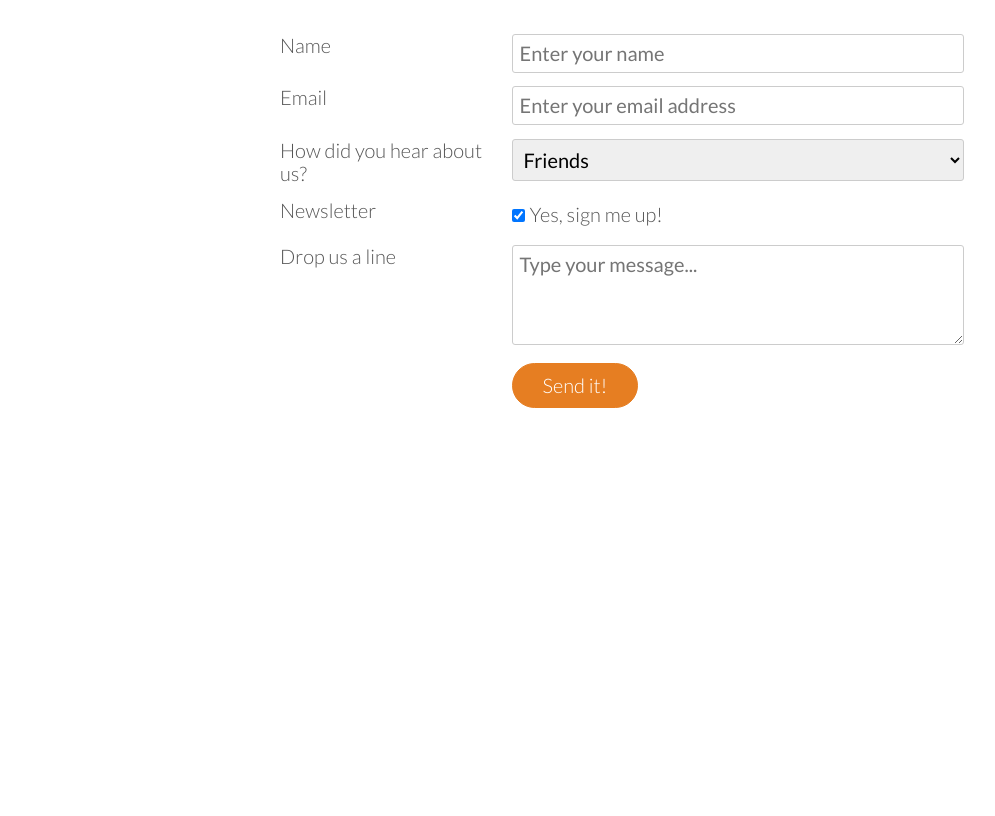
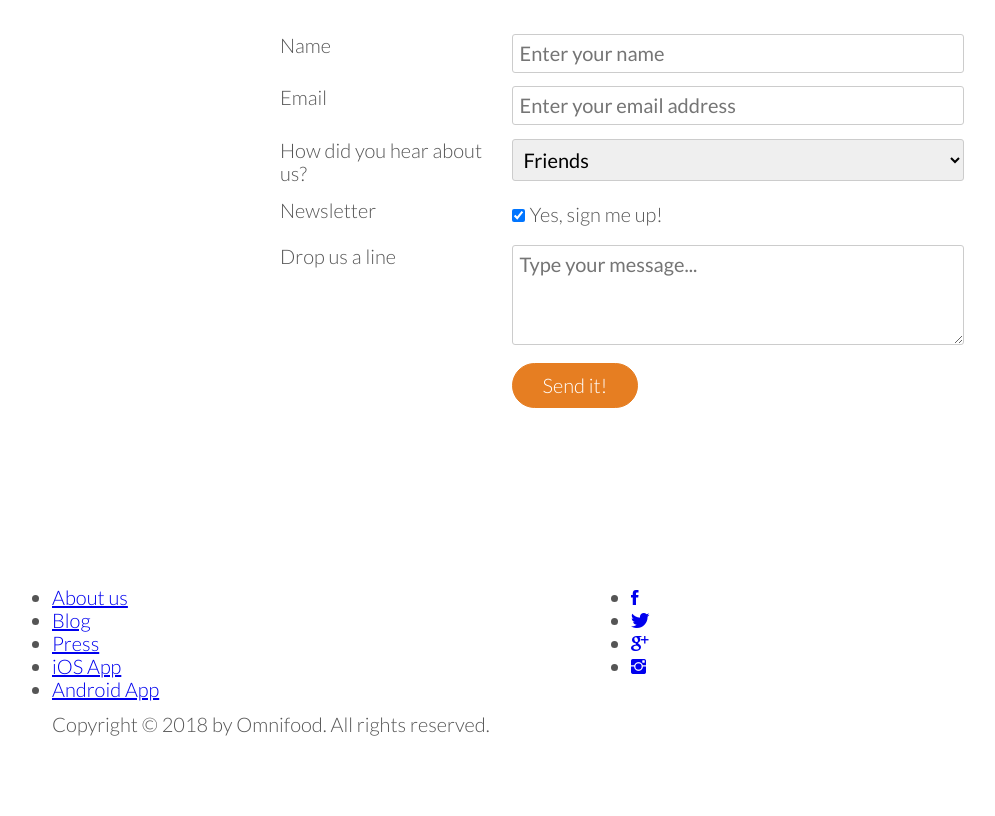
Before and after one commit to zack-jack/Omnifood, a website: page index.html in a window 1280 px wide. Shown: the part 4857-5673 px from the top of the page, without its empty margins (18-1013 px from the left). Before the commit the page ends 5352 px from the top, so only its background shows below. Drawn offline with Linux system fonts and the light colour scheme; files whose address does not match are found by name.

Commit message:
Footer content

```diff
--- a/index.html
+++ b/index.html
@@ -401,6 +401,33 @@
       </div>
     </section>
 
-
+    <section>
+      <footer>
+        <div class="row">
+          <div class="col span-1-of-2">
+            <ul class="footer-nav">
+              <li><a href="#">About us</a></li>
+              <li><a href="#">Blog</a></li>
+              <li><a href="#">Press</a></li>
+              <li><a href="#">iOS App</a></li>
+              <li><a href="#">Android App</a></li>
+            </ul>
+          </div>
+          <div class="col span-1-of-2">
+            <ul class="social-links">
+              <li><a href="#"><i class="ion-social-facebook"></i></a></li>
+              <li><a href="#"><i class="ion-social-twitter"></i></a></li>
+              <li><a href="#"><i class="ion-social-googleplus"></i></a></li>
+              <li><a href="#"><i class="ion-social-instagram"></i></a></li>
+            </ul>
+          </div>
+        </div>
+        <div class="row">
+          <p>
+            Copyright &copy; 2018 by Omnifood. All rights reserved.
+          </p>
+        </div>
+      </footer>
+    </section>
   </body>
 </html>
```
